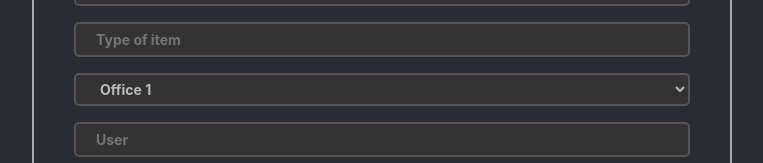
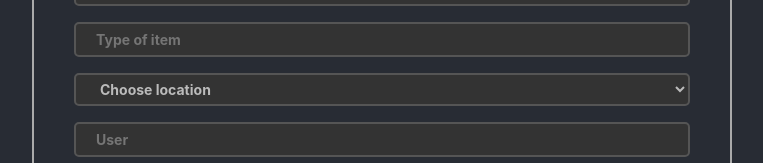
Before and after one commit to lnkz80/emplReact, a React (Create React App) app: page / in a window 1280 px wide. Both pictures are taken after a click on the icon 342 px from the left and 204 px from the top of the page. Shown: the part 318-481 px from the top of the page, without its empty margins (258-1021 px from the left). Built offline with nearby package versions, Linux system fonts and the light colour scheme.

Commit message:
ADD NEW ITEM _validator - inPGRS

```diff
--- a/src/components/lib-new-item/lib-new-item.css
+++ b/src/components/lib-new-item/lib-new-item.css
@@ -11,6 +11,10 @@
     padding-bottom: 5px;
     margin-bottom: 5px;
     border-bottom: 2px solid #aaaaaa;
+}
+
+.lib-new-item select:invalid {
+  color: #757575;
 }
 
 .lib-new-item button {
--- a/src/components/lib-new-item/lib-new-item.jsx
+++ b/src/components/lib-new-item/lib-new-item.jsx
@@ -43,7 +43,7 @@ class LibNewItem extends Component {
             }
         }
 
-        if (!!isValid){
+        if (isValid){
             this.props.onAddNewItem(this.state);
             this.setState({
                 name: '',
@@ -61,14 +61,14 @@ class LibNewItem extends Component {
 
     render(){
         // const {onAddNewItem} = this.props;
-        //! DEFAULT OPTION DONT GET INTO DATA
         return (
             <form action="" method="" className="lib-new-item" onSubmit={this.onSubmit} >
                 <h5>Add new item</h5>
                 <input  onChange={this.onChangeItemValue} type="text" placeholder="Item name" name="name" />
                 <input  onChange={this.onChangeItemValue} type="text" placeholder="Type of item" name="type" />
                 <select onChange={this.onChangeItemValue} name="location" id="location">
-                    <option value="Office1" defaultValue>Office 1</option>
+                    <option value="" disabled selected>Choose location</option>
+                    <option value="Office1">Office 1</option>
                     <option value="Office2">Office 2</option>
                     <option value="Office3">Office 3</option>
                     <option value="ConfRoom">Conference Room</option>
```
